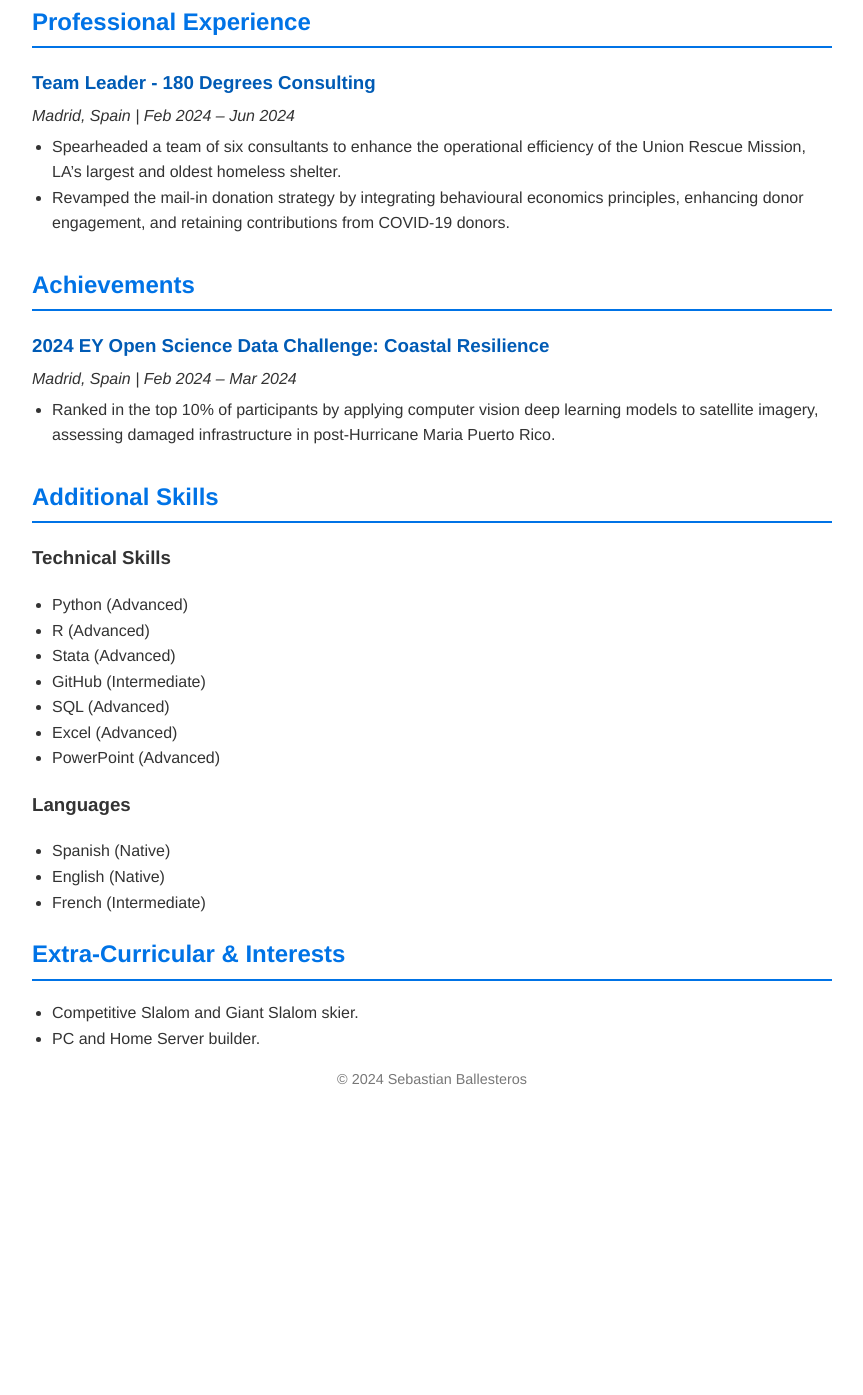
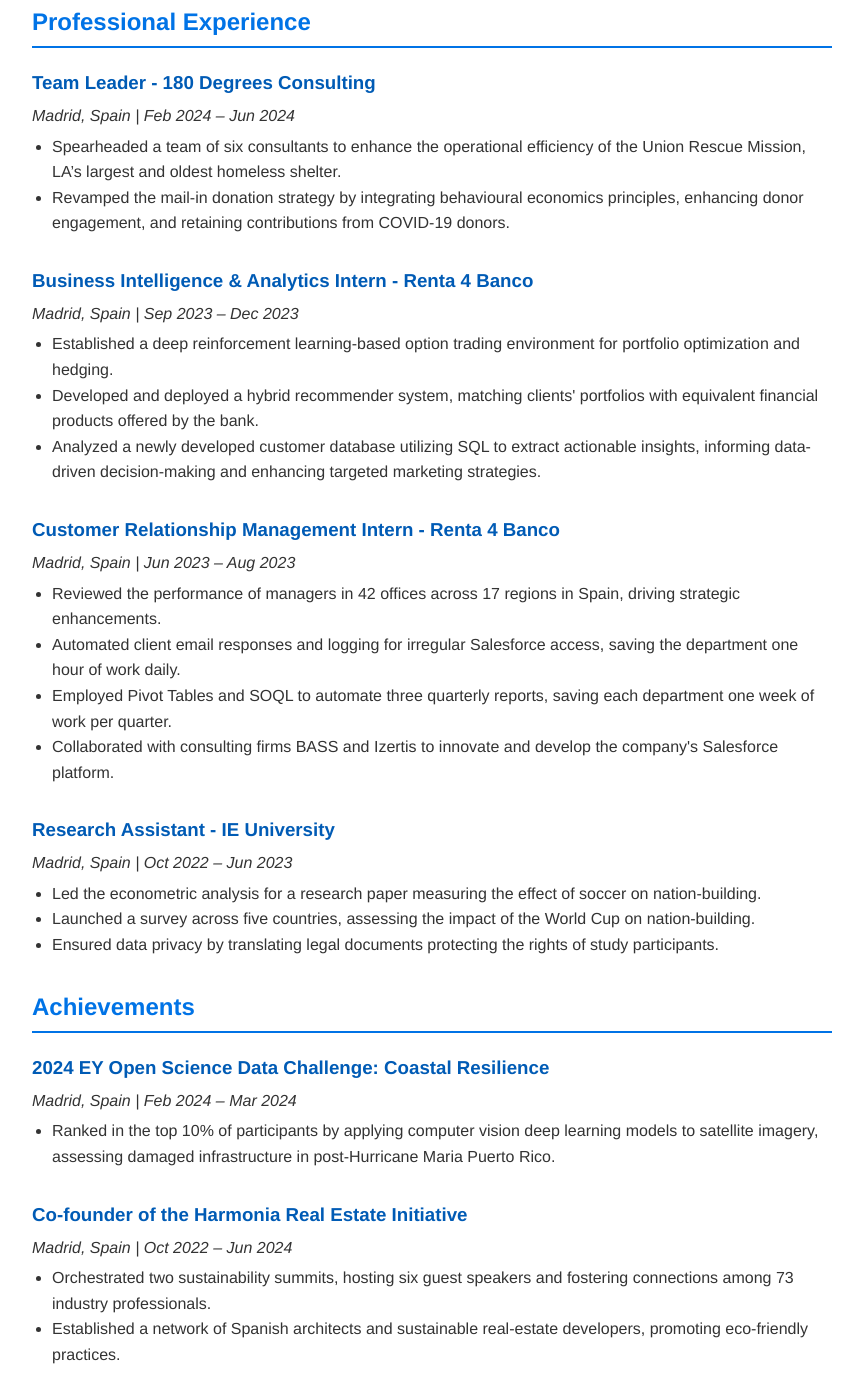
Before and after one commit to Sebastian-Ballesteros/Sebastian-Ballesteros.github.io, a plain HTML site: page index.html in a window 1280 px wide. Shown: the part 586-1981 px from the top of the page, without its empty margins (208-1071 px from the left). Before the commit the page ends 1717 px from the top, so only its background shows below. Drawn offline with Linux system fonts and the light colour scheme.

Commit message:
extended CV

```diff
--- a/index.html
+++ b/index.html
@@ -26,7 +26,7 @@
         <h3>London School of Economics and Political Science</h3>
         <p><em>London, UK | Sep 2024 – Jul 2025</em></p>
         <p>MSc Statistics</p>
-        <p><strong>Relevant coursework:</strong> Stochastic Processes, Mathematical Optimisation, Bayesian Machine Learning</p>
+        <p><strong>Relevant coursework:</strong> Stochastic Processes, Mathematical Optimisation, and Bayesian Machine Learning</p>
       </div>
 
       <div class="entry">
@@ -54,7 +54,36 @@
         </ul>
       </div>
 
-      <!-- Add other professional experiences similarly -->
+      <div class="entry">
+        <h3>Business Intelligence & Analytics Intern - Renta 4 Banco</h3>
+        <p><em>Madrid, Spain | Sep 2023 – Dec 2023</em></p>
+        <ul>
+          <li>Established a deep reinforcement learning-based option trading environment for portfolio optimization and hedging.</li>
+          <li>Developed and deployed a hybrid recommender system, matching clients' portfolios with equivalent financial products offered by the bank.</li>
+          <li>Analyzed a newly developed customer database utilizing SQL to extract actionable insights, informing data-driven decision-making and enhancing targeted marketing strategies.</li>
+        </ul>
+      </div>
+
+      <div class="entry">
+        <h3>Customer Relationship Management Intern - Renta 4 Banco</h3>
+        <p><em>Madrid, Spain | Jun 2023 – Aug 2023</em></p>
+        <ul>
+          <li>Reviewed the performance of managers in 42 offices across 17 regions in Spain, driving strategic enhancements.</li>
+          <li>Automated client email responses and logging for irregular Salesforce access, saving the department one hour of work daily.</li>
+          <li>Employed Pivot Tables and SOQL to automate three quarterly reports, saving each department one week of work per quarter.</li>
+          <li>Collaborated with consulting firms BASS and Izertis to innovate and develop the company's Salesforce platform.</li>
+        </ul>
+      </div>
+
+      <div class="entry">
+        <h3>Research Assistant - IE University</h3>
+        <p><em>Madrid, Spain | Oct 2022 – Jun 2023</em></p>
+        <ul>
+          <li>Led the econometric analysis for a research paper measuring the effect of soccer on nation-building.</li>
+          <li>Launched a survey across five countries, assessing the impact of the World Cup on nation-building.</li>
+          <li>Ensured data privacy by translating legal documents protecting the rights of study participants.</li>
+        </ul>
+      </div>
     </section>
 
     <!-- Achievements Section -->
@@ -69,7 +98,14 @@
         </ul>
       </div>
 
-      <!-- Add other achievements similarly -->
+      <div class="entry">
+        <h3>Co-founder of the Harmonia Real Estate Initiative</h3>
+        <p><em>Madrid, Spain | Oct 2022 – Jun 2024</em></p>
+        <ul>
+          <li>Orchestrated two sustainability summits, hosting six guest speakers and fostering connections among 73 industry professionals.</li>
+          <li>Established a network of Spanish architects and sustainable real-estate developers, promoting eco-friendly practices.</li>
+        </ul>
+      </div>
     </section>
 
     <!-- Additional Skills Section -->
```
